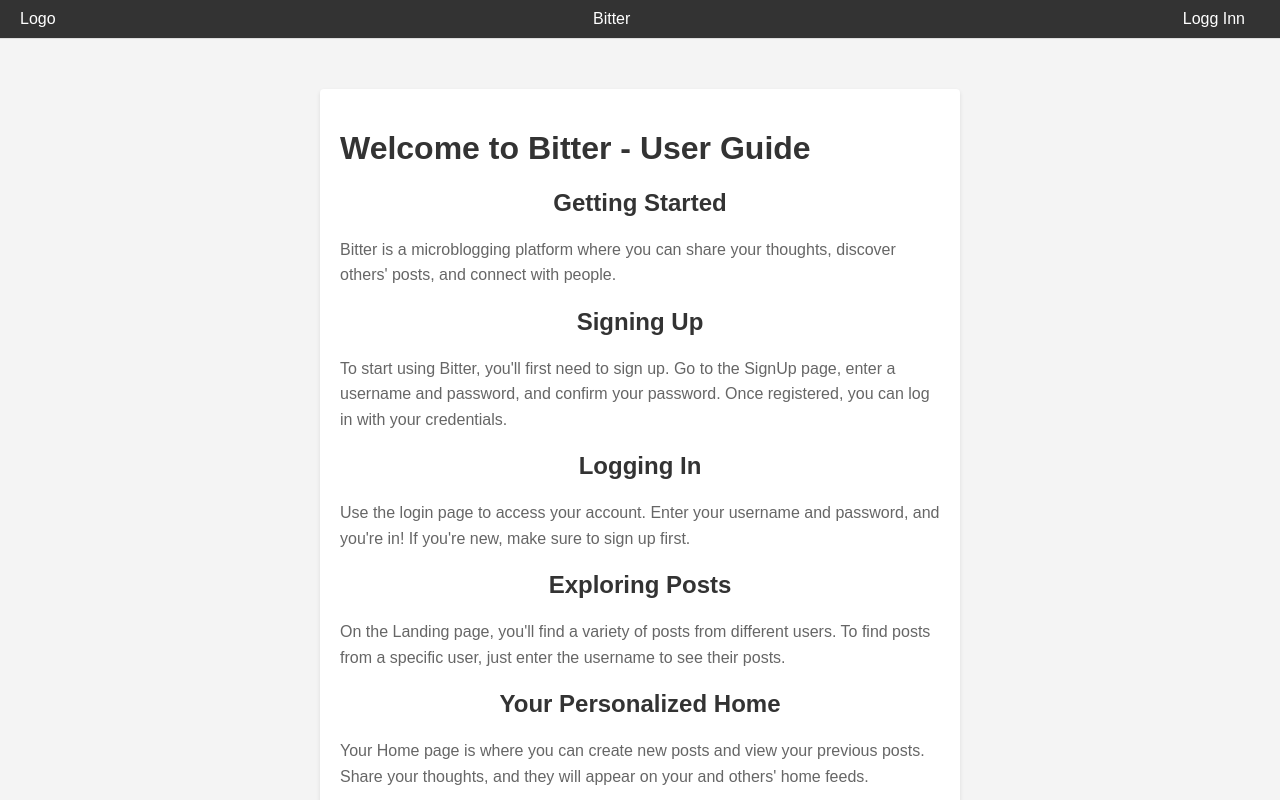
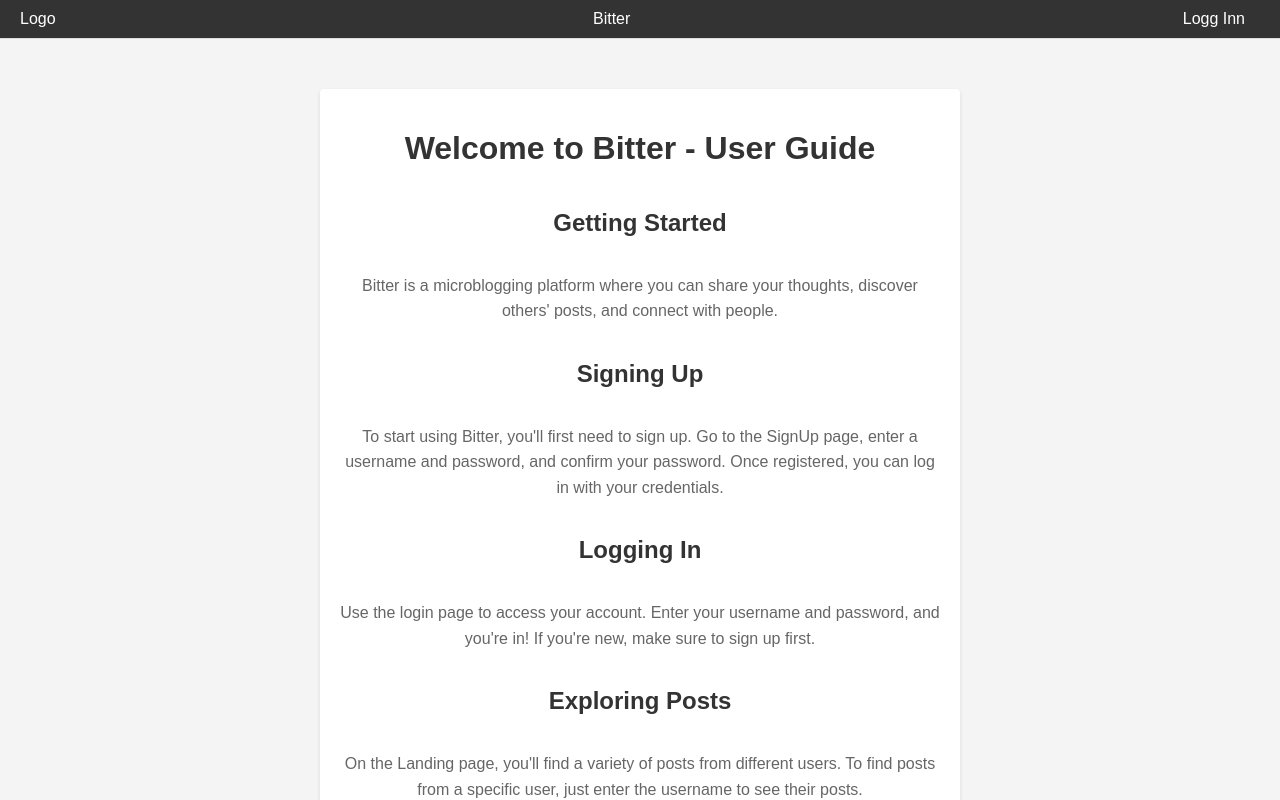
Before and after one commit to thenyandude/bitter, a React (Create React App) app in the folder bitter/: page /guide in a window 1280 px wide. Shown: the top 800 px of the page. Built offline with nearby package versions, Linux system fonts and the light colour scheme.

Commit message:
Updating guide css

```diff
--- a/bitter/src/css/Guide.css
+++ b/bitter/src/css/Guide.css
@@ -8,10 +8,14 @@
     box-shadow: 0 2px 4px rgba(0,0,0,0.1);
     border-radius: 4px;
     font-family: 'Arial', sans-serif;
+    display: flex;
+    flex-direction: column;
+    align-items: center; /* Centers content horizontally in flex container */
 }
 
-.guide-container h1, .guide-container h2 {
+.guide-container h1, .guide-container h2, .guide-container p {
     color: #333;
+    text-align: center; /* Centers text */
 }
 
 .guide-container p {
```
